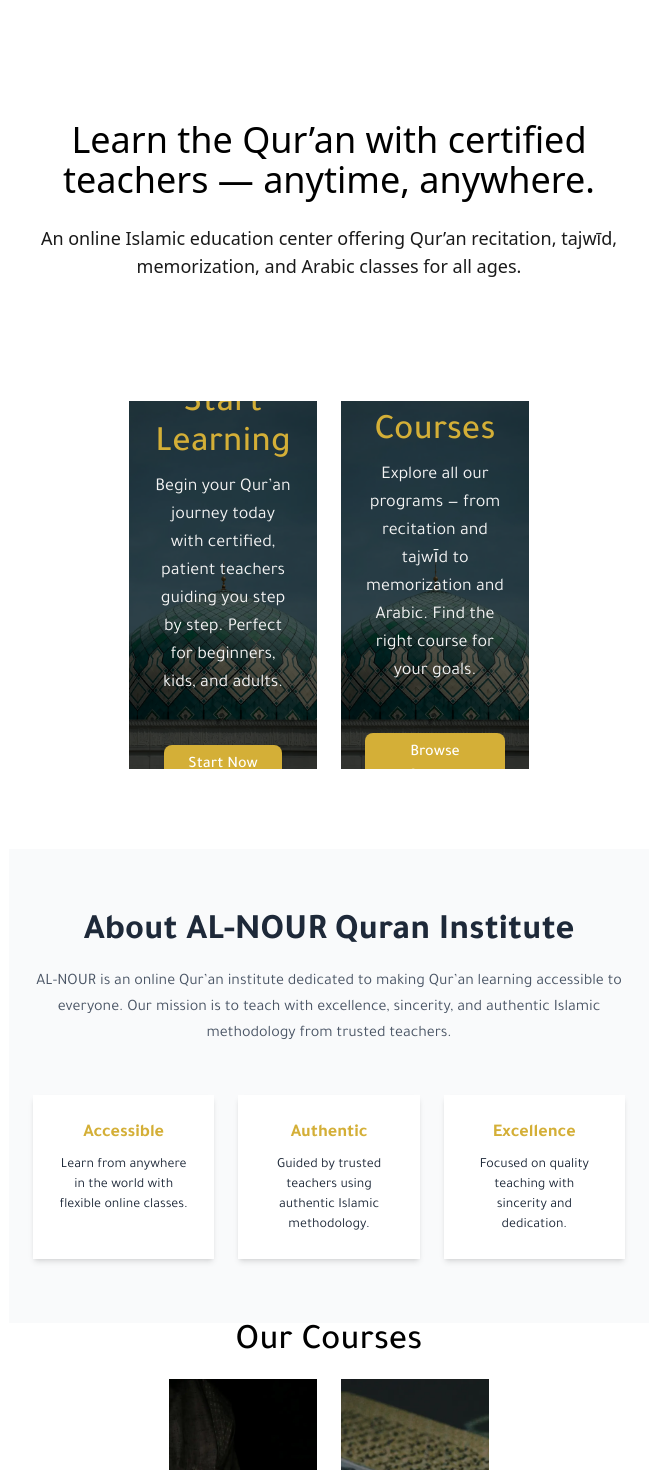
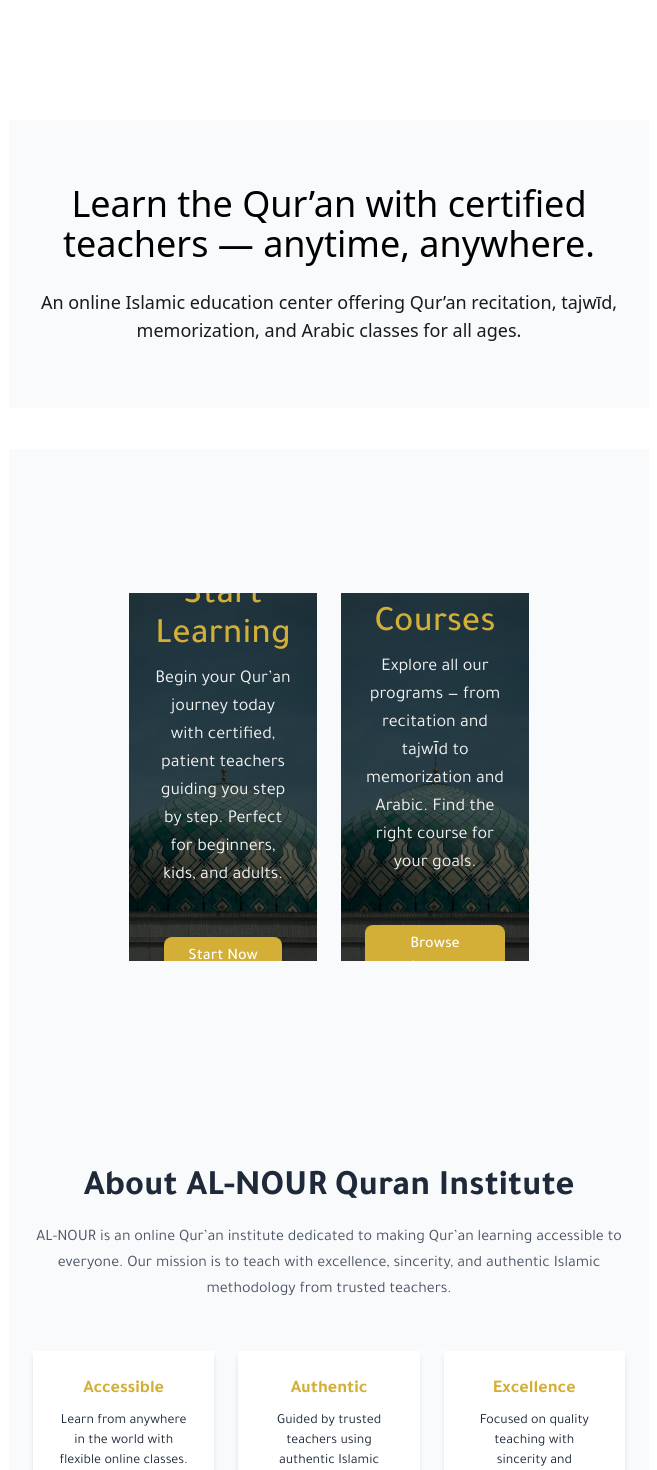
Before and after one commit to WissemJderi/al-nour, a React (Vite) app: page / in a window 1280 px wide. Shown: the part 660-2130 px from the top of the page, without its empty margins (311-968 px from the left). Built offline with nearby package versions, Linux system fonts and the light colour scheme.

Commit message:
Change the bg color of the sections

```diff
--- a/src/App.jsx
+++ b/src/App.jsx
@@ -21,7 +21,7 @@
         <CTA />
         <AboutUs />
         <Courses />
-        <div>
+        <div className="bg-gray-50 py-16">
           <Teachers />
         </div>
         <Pricing />
--- a/src/components/CTA.jsx
+++ b/src/components/CTA.jsx
@@ -30,7 +30,7 @@
     );
   });
   return (
-    <div>
+    <div className="bg-gray-50 py-16">
       <ul className="flex md:flex-row flex-col justify-around md:mx-30 mx-10 gap-6 md:my-20 my-10">
         {ctaCards}
       </ul>
--- a/src/components/Courses.jsx
+++ b/src/components/Courses.jsx
@@ -14,9 +14,11 @@
   return (
     <div
       id="courses"
-      className="font-tajawal font-medium flex flex-col gap-4 md:px-40 px-10"
+      className="font-tajawal bg-gray-50 py-16 font-medium flex flex-col gap-4 md:px-40 px-10"
     >
-      <h1 className="text-4xl">Our Courses</h1>
+      <h1 className="text-3xl md:text-4xl font-bold text-gray-800 mb-4">
+        Our Courses
+      </h1>
       <ul className="grid md:grid-cols-2 gap-6">{courseList}</ul>
     </div>
   );
--- a/src/components/Footer.jsx
+++ b/src/components/Footer.jsx
@@ -41,7 +41,6 @@
             </ul>
           </div>
 
-          {/* Contact Info */}
           <div>
             <h3 className="text-xl font-semibold text-white mb-4">Contact</h3>
             <ul className="space-y-2 text-sm">
@@ -65,7 +64,6 @@
           </div>
         </div>
 
-        {/* Bottom Bar */}
         <div className="mt-10 border-t border-gray-700 pt-6 text-center text-sm text-gray-400">
           © {new Date().getFullYear()} AL-NOUR Quran Institute. All rights
           reserved.
--- a/src/components/Hero.jsx
+++ b/src/components/Hero.jsx
@@ -21,7 +21,7 @@
           </h2>
         </div>
       </section>
-      <div className="my-10 font-medium text-center flex flex-col gap-6">
+      <div className="bg-gray-50 py-16 my-10 font-medium text-center flex flex-col gap-6">
         <h1 className="text-4xl">
           Learn the Qur’an with certified teachers — anytime, anywhere.
         </h1>
--- a/src/components/Pricing.jsx
+++ b/src/components/Pricing.jsx
@@ -34,7 +34,10 @@
   return (
     <section id="pricing" className="bg-gray-50 py-16 font-tajawal">
       <div className="max-w-6xl mx-auto px-6 text-center">
-        <h2 className="text-3xl font-bold text-gray-800 mb-4">Pricing Plans</h2>
+        <h2 className="text-3xl md:text-4xl font-bold text-gray-800 mb-4">
+          Pricing Plans
+        </h2>
+
         <p className="text-gray-600 mb-12">
           Choose the plan that best fits your Qur’an learning journey.
         </p>
--- a/src/components/Teachers.jsx
+++ b/src/components/Teachers.jsx
@@ -38,9 +38,11 @@
   return (
     <div
       id="teachers"
-      className="font-tajawal font-medium flex flex-col gap-8 w-full max-w-4xl mx-auto py-10"
+      className="font-tajawal   font-medium flex flex-col gap-8 w-full max-w-4xl mx-auto"
     >
-      <h1 className="text-4xl">Our Teachers</h1>
+      <h1 className="text-3xl md:text-4xl font-bold text-gray-800 mb-4">
+        Our Teachers
+      </h1>
       <div>
         <Swiper
           modules={[Navigation]}
```
